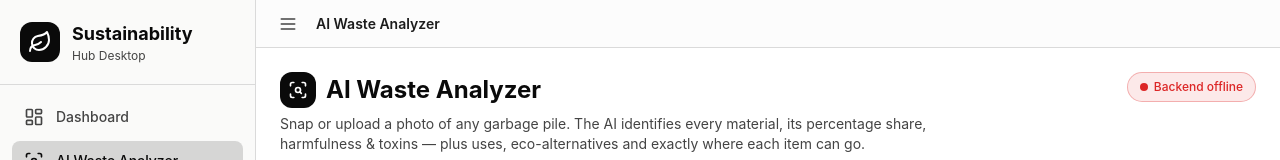
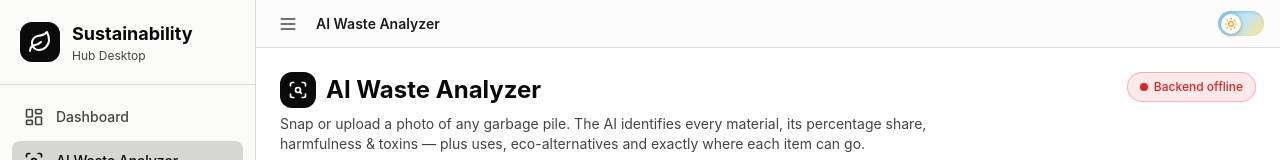
Before and after one commit to Sahilpreetsinghvirdi/sustainability-hub, a React (Vite) app in the folder desktop/: page /analyzer in a window 1280 px wide. Shown: the top 160 px of the page. Built offline with nearby package versions, Linux system fonts and the light colour scheme; no server answers.

Commit message:
feat: midnight dark mode + animated sun/moon theme toggle (CSS-var palette flip, theme-aware charts)

```diff
--- a/desktop/src/App.tsx
+++ b/desktop/src/App.tsx
@@ -7,6 +7,7 @@ import CarbonPage from './pages/Carbon';
 import EnergyPage from './pages/Energy';
 import FoodWastePage from './pages/FoodWaste';
 import SettingsPage from './pages/Settings';
+import ThemeToggle from './components/ui/ThemeToggle';
 
 const navItems = [
   { path: '/', label: 'Dashboard', icon: LayoutDashboard },
@@ -23,7 +24,7 @@ function Sidebar() {
     <aside className="w-64 h-screen bg-dark-700 border-r border-dark-500 flex flex-col shrink-0">
       <div className="p-5 flex items-center gap-3 border-b border-dark-500">
         <div className="w-10 h-10 bg-primary rounded-xl flex items-center justify-center">
-          <Leaf className="w-6 h-6 text-white" />
+          <Leaf className="w-6 h-6 on-primary-chip" />
         </div>
         <div>
           <h1 className="text-lg font-bold text-dark-50">Sustainability</h1>
@@ -74,6 +75,9 @@ function AppLayout() {
           <h2 className="text-sm font-semibold text-dark-100">
             {navItems.find((n) => n.path === useLocation().pathname)?.label || 'Sustainability Hub'}
           </h2>
+          <div className="ml-auto flex items-center gap-2">
+            <ThemeToggle />
+          </div>
         </header>
         <div className="p-6">
           <Routes>
--- /dev/null
+++ b/desktop/src/components/ui/ThemeToggle.tsx
@@ -0,0 +1,24 @@
+import { Moon, Sun } from 'lucide-react';
+import { toggleTheme, useTheme } from '@/lib/theme';
+
+export default function ThemeToggle() {
+  const theme = useTheme();
+  const isDark = theme === 'dark';
+  return (
+    <button
+      type="button"
+      onClick={toggleTheme}
+      className={`theme-toggle ${isDark ? 'is-dark' : ''}`}
+      aria-label={isDark ? 'Switch to light mode' : 'Switch to dark mode'}
+      title={isDark ? 'Good morning ☀️' : 'Good night 🌙'}
+    >
+      <span className="tt-star" />
+      <span className="tt-star" />
+      <span className="tt-star" />
+      <span className="tt-knob">
+        <Sun className="tt-icon tt-sun w-3.5 h-3.5" />
+        <Moon className="tt-icon tt-moon w-3 h-3" />
+      </span>
+    </button>
+  );
+}
--- a/desktop/src/index.css
+++ b/desktop/src/index.css
@@ -1,6 +1,74 @@
 @tailwind base;
 @tailwind components;
 @tailwind utilities;
+
+/* ============================================================
+   THEME TOKENS
+   Light = "Porcelain" (white / royal black)
+   Dark  = "Midnight" (deep blue-black / soft white)
+   Values are space-separated RGB channels for Tailwind alpha.
+   ============================================================ */
+:root {
+  --c50: 10 10 10;      /* headings */
+  --c100: 28 28 28;     /* primary text */
+  --c200: 68 68 68;     /* secondary text */
+  --c300: 107 107 107;  /* muted text */
+  --c400: 154 154 154;  /* subtle border */
+  --c500: 218 218 218;  /* border */
+  --c600: 245 245 244;  /* hover surface */
+  --c700: 250 250 249;  /* sidebar / header */
+  --c800: 255 255 255;  /* page background */
+  --c900: 240 240 238;  /* inset well */
+
+  --p-default: 10 10 10;
+  --p-light: 38 38 38;
+  --p-dark: 0 0 0;
+
+  --s-default: 63 63 70;
+  --s-light: 82 82 91;
+  --s-dark: 39 39 42;
+
+  --a-default: 24 24 27;
+  --a-light: 63 63 70;
+
+  --success: 22 163 74;
+  --warning: 217 119 6;
+  --error: 220 38 38;
+
+  --focus-ring: rgba(10, 10, 10, 0.08);
+  color-scheme: light;
+}
+
+html.dark {
+  --c50: 251 251 252;
+  --c100: 233 233 237;
+  --c200: 205 205 213;
+  --c300: 161 161 170;
+  --c400: 68 68 76;
+  --c500: 47 47 55;
+  --c600: 31 31 38;
+  --c700: 21 21 26;
+  --c800: 13 13 17;
+  --c900: 9 9 12;
+
+  --p-default: 250 250 249;
+  --p-light: 255 255 255;
+  --p-dark: 226 226 232;
+
+  --s-default: 52 52 62;
+  --s-light: 72 72 84;
+  --s-dark: 38 38 46;
+
+  --a-default: 228 228 234;
+  --a-light: 161 161 170;
+
+  --success: 34 197 94;
+  --warning: 245 158 11;
+  --error: 248 113 113;
+
+  --focus-ring: rgba(255, 255, 255, 0.12);
+  color-scheme: dark;
+}
 
 :root {
   font-family: Inter, system-ui, Avenir, Helvetica, Arial, sans-serif;
@@ -9,34 +77,43 @@
 body {
   margin: 0;
   padding: 0;
-  background-color: #FFFFFF;
-  color: #0A0A0A;
+  background-color: rgb(var(--c800));
+  color: rgb(var(--c50));
   overflow: hidden;
+  transition: background-color 0.35s ease, color 0.35s ease;
 }
 
 *::-webkit-scrollbar { width: 6px; }
-*::-webkit-scrollbar-track { background: #F5F5F4; }
-*::-webkit-scrollbar-thumb { background: #D4D4D4; border-radius: 3px; }
-*::-webkit-scrollbar-thumb:hover { background: #9A9A9A; }
+*::-webkit-scrollbar-track { background: rgb(var(--c900)); }
+*::-webkit-scrollbar-thumb { background: rgb(var(--c400)); border-radius: 3px; }
+*::-webkit-scrollbar-thumb:hover { background: rgb(var(--c300)); }
 
 input, select, textarea {
-  background-color: #FFFFFF;
-  border: 1px solid #DADADA;
-  color: #0A0A0A;
+  background-color: rgb(var(--c800));
+  border: 1px solid rgb(var(--c500));
+  color: rgb(var(--c50));
   border-radius: 8px;
   padding: 8px 12px;
   font-size: 14px;
   outline: none;
-  transition: border-color 0.2s, box-shadow 0.2s;
+  transition: border-color 0.2s, box-shadow 0.2s, background-color 0.35s ease;
 }
 
-input:focus, select:focus, textarea:focus {
-  border-color: #0A0A0A;
-  box-shadow: 0 0 0 3px rgba(10, 10, 10, 0.08);
+input:focus, select:focus, textarea:focus, input:focus-visible, select:focus-visible, textarea:focus-visible {
+  border-color: rgb(var(--p-default));
+  box-shadow: 0 0 0 3px var(--focus-ring);
 }
 
 .btn-primary {
   @apply bg-primary text-white font-semibold px-4 py-2 rounded-lg hover:bg-primary-light transition-colors disabled:opacity-50 disabled:cursor-not-allowed;
+}
+/* In dark mode primary/accent chips turn LIGHT — their white labels flip to ink. */
+html.dark .bg-primary.text-white,
+html.dark button.bg-primary.text-white {
+  color: rgb(var(--c800));
+}
+html.dark .bg-accent.text-white {
+  color: rgb(var(--c800));
 }
 .btn-secondary {
   @apply bg-secondary text-white font-semibold px-4 py-2 rounded-lg hover:bg-secondary-dark transition-colors;
@@ -53,10 +130,93 @@ input:focus, select:focus, textarea:focus {
 
 .card {
   @apply bg-dark-800 border border-dark-500 rounded-xl p-4 shadow-sm;
+  transition: background-color 0.35s ease, border-color 0.35s ease;
 }
 .card-elevated {
   @apply card shadow-xl shadow-black/10;
 }
+html.dark .card-elevated {
+  @apply shadow-black/40;
+}
 .card-outlined {
   @apply border-2 border-dark-400 bg-transparent rounded-xl p-4;
 }
+
+/* Icon sitting on a primary-colored chip (sidebar logo) — flips with theme. */
+.on-primary-chip { color: rgb(255 255 255); }
+html.dark .on-primary-chip { color: rgb(var(--c800)); }
+
+/* ============================================================
+   THEME TOGGLE — tiny animated day/night pill
+   ============================================================ */
+.theme-toggle {
+  position: relative;
+  width: 46px;
+  height: 25px;
+  border-radius: 9999px;
+  cursor: pointer;
+  border: none;
+  flex-shrink: 0;
+  background: linear-gradient(135deg, #7DD3FC 0%, #BAE6FD 45%, #FDE68A 100%);
+  box-shadow: inset 0 1px 3px rgba(0, 0, 0, 0.15);
+  transition: background 0.5s ease, transform 0.15s ease;
+}
+.theme-toggle:hover { transform: scale(1.06); }
+.theme-toggle:active { transform: scale(0.94); }
+.theme-toggle.is-dark {
+  background: linear-gradient(135deg, #1E1B4B 0%, #312E81 55%, #4C1D95 100%);
+}
+
+.theme-toggle .tt-knob {
+  position: absolute;
+  top: 2.5px;
+  left: 2.5px;
+  width: 20px;
+  height: 20px;
+  border-radius: 9999px;
+  display: grid;
+  place-items: center;
+  background: #FFFFFF;
+  box-shadow: 0 1px 4px rgba(0, 0, 0, 0.35);
+  transform: translateX(0) rotate(0deg);
+  transition: transform 0.45s cubic-bezier(0.34, 1.56, 0.64, 1), background 0.35s ease;
+}
+.theme-toggle.is-dark .tt-knob {
+  transform: translateX(21px) rotate(360deg);
+  background: #F4F4F5;
+}
+
+.theme-toggle .tt-icon {
+  position: absolute;
+  transition: opacity 0.3s ease, transform 0.45s cubic-bezier(0.34, 1.56, 0.64, 1);
+}
+.theme-toggle .tt-sun { color: #F59E0B; opacity: 1; transform: rotate(0deg) scale(1); }
+.theme-toggle .tt-moon { color: #6366F1; opacity: 0; transform: rotate(-120deg) scale(0.4); }
+.theme-toggle.is-dark .tt-sun { opacity: 0; transform: rotate(120deg) scale(0.4); }
+.theme-toggle.is-dark .tt-moon { opacity: 1; transform: rotate(0deg) scale(1); }
+
+.theme-toggle .tt-star {
+  position: absolute;
+  width: 2.5px;
+  height: 2.5px;
+  border-radius: 9999px;
+  background: #FFF;
+  opacity: 0;
+  transform: scale(0.4);
+  transition: opacity 0.4s ease;
+}
+.theme-toggle.is-dark .tt-star {
+  animation: tt-twinkle 1.8s ease-in-out infinite;
+}
+.theme-toggle .tt-star:nth-child(1) { top: 5px; left: 10px; animation-delay: 0s !important; }
+.theme-toggle .tt-star:nth-child(2) { top: 14px; left: 16px; animation-delay: 0.5s !important; }
+.theme-toggle .tt-star:nth-child(3) { top: 7px; left: 21px; animation-delay: 1.1s !important; }
+
+@keyframes tt-twinkle {
+  0%, 100% { opacity: 0.25; transform: scale(0.6); }
+  50% { opacity: 1; transform: scale(1.25); }
+}
+
+@media (prefers-reduced-motion: reduce) {
+  .theme-toggle, .theme-toggle * { transition-duration: 0.01ms !important; animation: none !important; }
+}
--- /dev/null
+++ b/desktop/src/lib/chartColors.ts
@@ -0,0 +1,38 @@
+import { useTheme } from '@/lib/theme';
+
+export interface ChartChrome {
+  grid: string;
+  axis: string;
+  tooltipBg: string;
+  tooltipBorder: string;
+  tooltipText: string;
+  surface: string;
+  legend: string;
+  fallback: string;
+}
+
+/** Theme-aware chrome colors for recharts (grids, axes, tooltips, strokes). */
+export function useChartChrome(): ChartChrome {
+  const isDark = useTheme() === 'dark';
+  return isDark
+    ? {
+        grid: '#2F2F37',
+        axis: '#A1A1AA',
+        tooltipBg: '#17171C',
+        tooltipBorder: '#3F3F4A',
+        tooltipText: '#E9E9ED',
+        surface: '#0D0D11',
+        legend: '#A1A1AA',
+        fallback: '#52525B',
+      }
+    : {
+        grid: '#E5E5E4',
+        axis: '#737373',
+        tooltipBg: '#FFFFFF',
+        tooltipBorder: '#DADADA',
+        tooltipText: '#0A0A0A',
+        surface: '#FFFFFF',
+        legend: '#6B6B6B',
+        fallback: '#737373',
+      };
+}
--- /dev/null
+++ b/desktop/src/lib/theme.ts
@@ -0,0 +1,55 @@
+import { useSyncExternalStore } from 'react';
+
+export type Theme = 'light' | 'dark';
+
+const STORAGE_KEY = 'sh-theme';
+
+function initialTheme(): Theme {
+  try {
+    const stored = localStorage.getItem(STORAGE_KEY);
+    if (stored === 'light' || stored === 'dark') return stored;
+  } catch {
+    /* storage unavailable */
+  }
+  return window.matchMedia?.('(prefers-color-scheme: dark)').matches ? 'dark' : 'light';
+}
+
+let current: Theme = initialTheme();
+
+function apply(theme: Theme) {
+  document.documentElement.classList.toggle('dark', theme === 'dark');
+}
+
+apply(current);
+
+const listeners = new Set<() => void>();
+
+export function getTheme(): Theme {
+  return current;
+}
+
+export function setTheme(theme: Theme) {
+  current = theme;
+  apply(theme);
+  try {
+    localStorage.setItem(STORAGE_KEY, theme);
+  } catch {
+    /* storage unavailable */
+  }
+  listeners.forEach((l) => l());
+}
+
+export function toggleTheme() {
+  setTheme(current === 'dark' ? 'light' : 'dark');
+}
+
+export function useTheme(): Theme {
+  return useSyncExternalStore(
+    (cb) => {
+      listeners.add(cb);
+      return () => listeners.delete(cb);
+    },
+    getTheme,
+    getTheme,
+  );
+}
--- a/desktop/src/pages/FoodWaste.tsx
+++ b/desktop/src/pages/FoodWaste.tsx
@@ -3,6 +3,7 @@ import { Plus, Camera, Flame, Calendar, TrendingDown, Leaf, AlertTriangle, X, Up
 import { PieChart, Pie, Cell, ResponsiveContainer, Tooltip } from 'recharts';
 import { analyzeImage } from '../lib/aiAnalysis';
 import { store } from '../lib/store';
+import { useChartChrome } from '../lib/chartColors';
 
 const MEALS = ['Breakfast', 'Lunch', 'Dinner', 'Snack'];
 const REASONS = ['Plate waste', 'Spoilage', 'Preparation', 'Over-portioned', 'Other'];
@@ -276,6 +277,7 @@ export default function FoodWastePage() {
   const [showManual, setShowManual] = useState(false);
   const [detailLog, setDetailLog] = useState<WasteLog | null>(null);
   const [logs, setLogs] = useState<WasteLog[]>(initialLogs);
+  const chrome = useChartChrome();
 
   const totalWaste = logs.reduce((s, l) => s + l.amount, 0) / 1000;
   const totalCarbon = logs.reduce((s, l) => s + l.carbon, 0);
@@ -285,7 +287,7 @@ export default function FoodWastePage() {
   logs.forEach(l => { categoryCounts[l.reason] = (categoryCounts[l.reason] || 0) + l.amount; });
   const totalGrams = Object.values(categoryCounts).reduce((a, b) => a + b, 0) || 1;
   const pieData = Object.entries(categoryCounts)
-    .map(([name, grams]) => ({ name, value: Math.round(grams / totalGrams * 100), color: PIE_COLORS[name] || '#737373' }))
+    .map(([name, grams]) => ({ name, value: Math.round(grams / totalGrams * 100), color: PIE_COLORS[name] || chrome.fallback }))
     .sort((a, b) => b.value - a.value);
 
   return (
@@ -368,7 +370,7 @@ export default function FoodWastePage() {
                     <Pie data={pieData} cx="50%" cy="50%" innerRadius={50} outerRadius={80} dataKey="value" paddingAngle={2}>
                       {pieData.map((entry, i) => <Cell key={i} fill={entry.color} />)}
                     </Pie>
-                    <Tooltip contentStyle={{ backgroundColor: '#FFFFFF', border: '1px solid #DADADA', color: '#0A0A0A', borderRadius: 8, fontSize: 12 }} />
+                    <Tooltip contentStyle={{ backgroundColor: chrome.tooltipBg, border: `1px solid ${chrome.tooltipBorder}`, color: chrome.tooltipText, borderRadius: 8, fontSize: 12 }} />
                   </PieChart>
                 </ResponsiveContainer>
                 <div className="space-y-1.5 mt-2">
--- a/desktop/tailwind.config.js
+++ b/desktop/tailwind.config.js
@@ -4,20 +4,38 @@ export default {
   theme: {
     extend: {
       colors: {
-        /* Royal Black & White scale.
-           Class names kept (dark-*) so every existing component re-skins automatically:
-           low numbers = near-black text, high numbers = white surfaces. */
+        /* Royal Black & White scale — now driven by CSS variables so the whole
+           app flips between Light ("porcelain") and Dark ("midnight") themes.
+           Class names kept (dark-*); semantics: low = text, high = surfaces. */
         dark: {
-          50: '#0A0A0A', 100: '#1C1C1C', 200: '#444444', 300: '#6B6B6B',
-          400: '#9A9A9A', 500: '#DADADA', 600: '#F5F5F4', 700: '#FAFAF9',
-          800: '#FFFFFF', 900: '#F0F0EE',
+          50: 'rgb(var(--c50) / <alpha-value>)',
+          100: 'rgb(var(--c100) / <alpha-value>)',
+          200: 'rgb(var(--c200) / <alpha-value>)',
+          300: 'rgb(var(--c300) / <alpha-value>)',
+          400: 'rgb(var(--c400) / <alpha-value>)',
+          500: 'rgb(var(--c500) / <alpha-value>)',
+          600: 'rgb(var(--c600) / <alpha-value>)',
+          700: 'rgb(var(--c700) / <alpha-value>)',
+          800: 'rgb(var(--c800) / <alpha-value>)',
+          900: 'rgb(var(--c900) / <alpha-value>)',
         },
-        primary: { DEFAULT: '#0A0A0A', light: '#262626', dark: '#000000' },
-        secondary: { DEFAULT: '#3F3F46', light: '#52525B', dark: '#27272A' },
-        accent: { DEFAULT: '#18181B', light: '#3F3F46' },
-        success: '#16A34A',
-        warning: '#D97706',
-        error: '#DC2626',
+        primary: {
+          DEFAULT: 'rgb(var(--p-default) / <alpha-value>)',
+          light: 'rgb(var(--p-light) / <alpha-value>)',
+          dark: 'rgb(var(--p-dark) / <alpha-value>)',
+        },
+        secondary: {
+          DEFAULT: 'rgb(var(--s-default) / <alpha-value>)',
+          light: 'rgb(var(--s-light) / <alpha-value>)',
+          dark: 'rgb(var(--s-dark) / <alpha-value>)',
+        },
+        accent: {
+          DEFAULT: 'rgb(var(--a-default) / <alpha-value>)',
+          light: 'rgb(var(--a-light) / <alpha-value>)',
+        },
+        success: 'rgb(var(--success) / <alpha-value>)',
+        warning: 'rgb(var(--warning) / <alpha-value>)',
+        error: 'rgb(var(--error) / <alpha-value>)',
       },
       borderRadius: { xl: '12px', '2xl': '16px', '3xl': '24px' },
     },
```
Also changed, not shown: desktop/index.html (+11 -0 lines), desktop/src/components/waste/AnalysisResults.tsx (+14 -5 lines), desktop/src/pages/Dashboard.tsx (+8 -6 lines), desktop/src/pages/Energy.tsx (+6 -4 lines).
